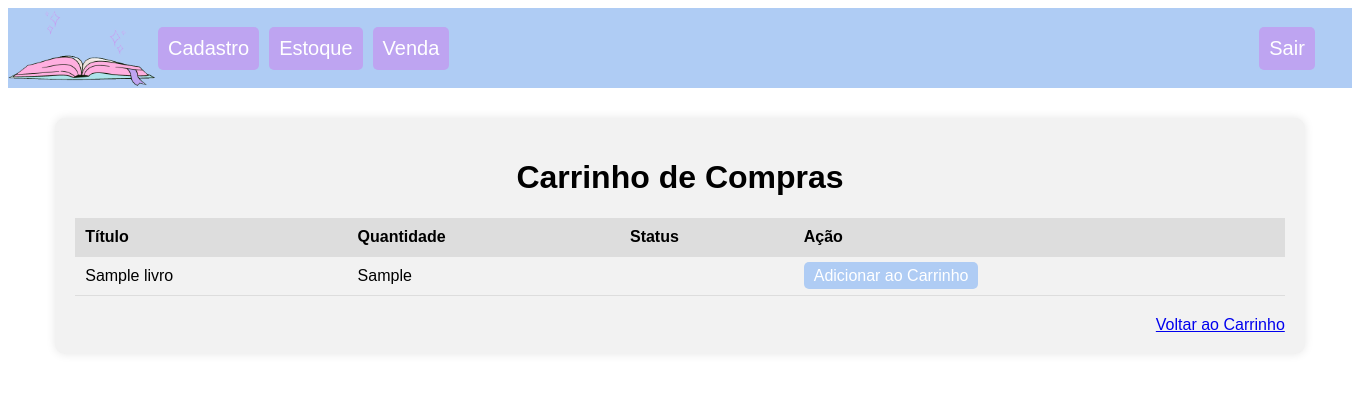
After one commit to raissa-mateus/book, a PHP site: page /pesquisa_carrinho.php in a window 1360 px wide. The commit adds this page. Shown: the top 393 px of the page. Run offline with PHP 8.4, Linux system fonts and the light colour scheme; tables that the repository leaves empty or names only in its code hold one stand-in row (values such as "Sample post").

Commit message:
pesquisa carrinho incompleto

```diff
--- /dev/null
+++ b/bookdream/pesquisa_carrinho.php
@@ -0,0 +1,219 @@
+<?php
+session_start();
+
+$servername = "localhost";
+$username = "root";
+$password = "";
+$dbname = "bookdream";
+
+$conn = new mysqli($servername, $username, $password, $dbname);
+
+if ($conn->connect_error) {
+    die("Connection failed: " . $conn->connect_error);
+}
+
+// Inicialize o carrinho apenas se ele não existir
+if (!isset($_SESSION['carrinho'])) {
+    $_SESSION['carrinho'] = [];
+}
+?>
+
+<!DOCTYPE html>
+<html lang="pt-br">
+<head>
+    <meta charset="UTF-8">
+    <meta name="viewport" content="width=device-width, initial-scale=1.0">
+    <title>Carrinho de Compras</title>
+    <style>
+        body {
+            background-color: #fff;
+            font-family: Arial, sans-serif;
+        }
+
+        .container {
+            max-width: 90%;
+            margin: 0 auto;
+            margin-top: 30px;
+            padding: 20px;
+            background-color: #f2f2f2;
+            border-radius: 10px;
+            box-shadow: 0 0 10px rgba(0, 0, 0, 0.1);
+        }
+
+        #menu1, #menu2 {
+            display: flex;
+        }
+
+        #menu1 a, #menu2 a {
+            font-family: Arial, sans-serif;
+            text-decoration: none;
+            color: white;
+            padding: 10px;
+            margin-right: 10px;
+            background-color: #BEA4F1;
+            border-radius: 5px;
+            font-size: 20px;
+        }
+
+        #menu1 a:hover {
+            background-color: #AFCCF4;
+        }
+
+        #menu2 a:hover {
+            background-color: #AFCCF4;
+        }
+
+        #menu2 {
+            margin-left: 800px;
+        }
+
+        #header {
+            margin-left: 0;
+            background-color: #AFCCF4;
+            padding: 0px;
+            display: flex;
+            align-items: center;
+        }
+
+        .logo {
+            height: 80px;
+            width: 150px;
+        }
+
+        h1 {
+            text-align: center;
+        }
+
+        h2 {
+            font-size: 15px;
+            border-radius: 10px;
+            color: #BEA4F1;
+        }
+
+        table {
+            width: 100%;
+            border-collapse: collapse;
+            margin-top: 20px;
+        }
+
+        th, td {
+            padding: 10px;
+            border-bottom: 1px solid #ddd;
+            text-align: left;
+        }
+
+        th {
+            background-color: #ddd;
+            font-weight: bold;
+        }
+
+        #qtd {
+            text-align: center;
+        }
+
+        td a {
+            text-decoration: none;
+            padding: 5px 10px;
+            background-color: #afccf4;
+            color: white;
+            border-radius: 5px;
+        }
+
+        td a:hover {
+            background-color: #0056b3;
+        }
+
+        /* Estilos para os botões */
+        .btn-container {
+            display: flex;
+            justify-content: flex-end; /* Alinhar à direita */
+            margin-top: 20px; /* Espaçamento entre a linha superior */
+        }
+
+        .btn-container button {
+            margin-left: 10px; /* Espaçamento entre os botões */
+            padding: 10px 20px;
+            background-color: #FFAFE0;
+            color: white;
+            border: none;
+            border-radius: 5px;
+            cursor: pointer;
+        }
+
+        .btn-container button:hover {
+            background-color: #AFCCF4;
+        }
+    </style>
+</head>
+<body>
+<div id="header">
+    <img class="logo" src="imagens/logo-book-dream2.png">
+    <div id="menu1">
+        <a href="cadlivro.php">Cadastro</a>
+        <a href="estoque.php">Estoque</a>
+        <a href="carrinho.php">Venda</a>
+    </div>
+    <div id="menu2">
+        <a href="logout.php">Sair</a>
+    </div>
+</div>
+<div class="container">
+    <h1>Carrinho de Compras</h1>
+    <form method="post" action="carrinho.php">
+        <table>
+            <tr>
+                <th>Título</th>
+                <th>Quantidade</th>
+                <th class="status">Status</th>
+                <th>Ação</th> <!-- Adicionando uma coluna para ação -->
+            </tr>
+            <?php
+            // Verificar se há uma pesquisa em andamento
+            if (isset($_GET['search']) && isset($_GET['filter'])) {
+                $search = $_GET['search'];
+                $filter = $_GET['filter'];
+                $sql = "SELECT id, titulo, qtd FROM livros WHERE $filter LIKE '%$search%'";
+            } else {
+                // Consulta padrão para exibir o carrinho
+                $sql = "SELECT id, titulo, qtd FROM livros";
+            }
+
+            $result = $conn->query($sql);
+
+            if ($result->num_rows > 0) {
+                while ($row = $result->fetch_assoc()) {
+                    $livro_id = $row['id'];
+                    $qtd_no_carrinho = isset($_SESSION['carrinho'][$livro_id]) ? $_SESSION['carrinho'][$livro_id] : 0;
+                    echo "<tr>";
+                    echo "<td>" . $row["titulo"] . "</td>";
+
+                    // Modifique esta parte para exibir a quantidade corretamente
+                    echo "<td>" . $row["qtd"] . "</td>";
+
+                    // Verificar se há uma mensagem de erro para este livro
+                    $mensagem_de_erro_para_livro = "";
+                    if (isset($mensagem_de_erro) && $_GET['id'] == $livro_id) {
+                        $mensagem_de_erro_para_livro = "Limite selecionado";
+                    }
+                    echo "<td>" . $mensagem_de_erro_para_livro . "</td>";
+
+                    // Adicionar botão "Adicionar ao Carrinho" se houver estoque disponível
+                    if ($row["qtd"] > 0) {
+                        echo "<td><a href='carrinho.php?action=add&id=" . $row["id"] . "'>Adicionar ao Carrinho</a></td>";
+                    } else {
+                        echo "<td>Sem estoque</td>";
+                    }
+
+                    echo "</tr>";
+                }
+
+            }
+            ?>
+        </table>
+        <div class="btn-container">
+            <a href="carrinho.php" class="btn-voltar-carrinho">Voltar ao Carrinho</a> <!-- Botão "Voltar ao Carrinho" -->
+        </div>
+    </form>
+</div>
+</body>
+</html>
```
Also changed, not shown: bookdream/carrinho.php (+43 -3 lines).
